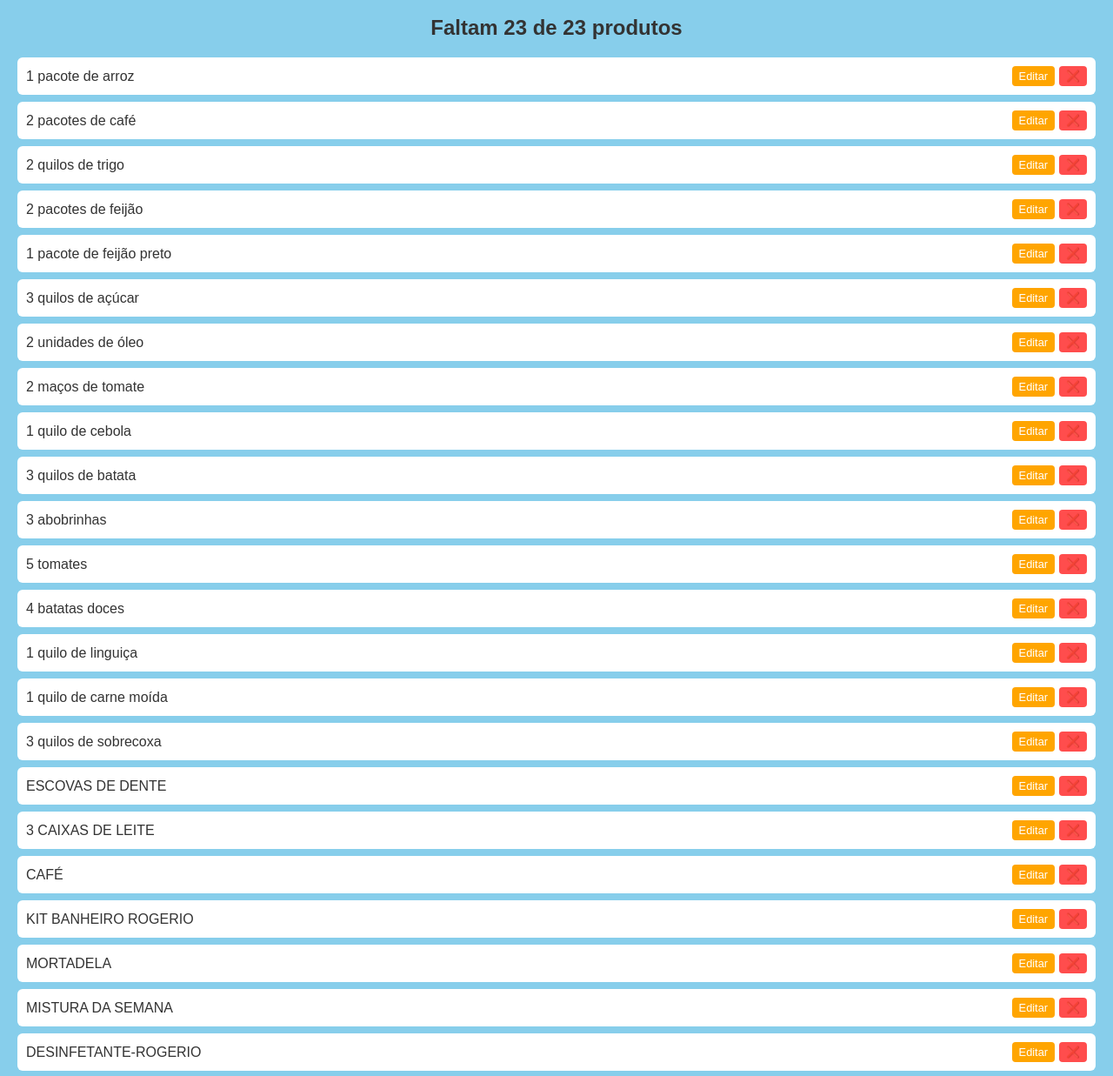
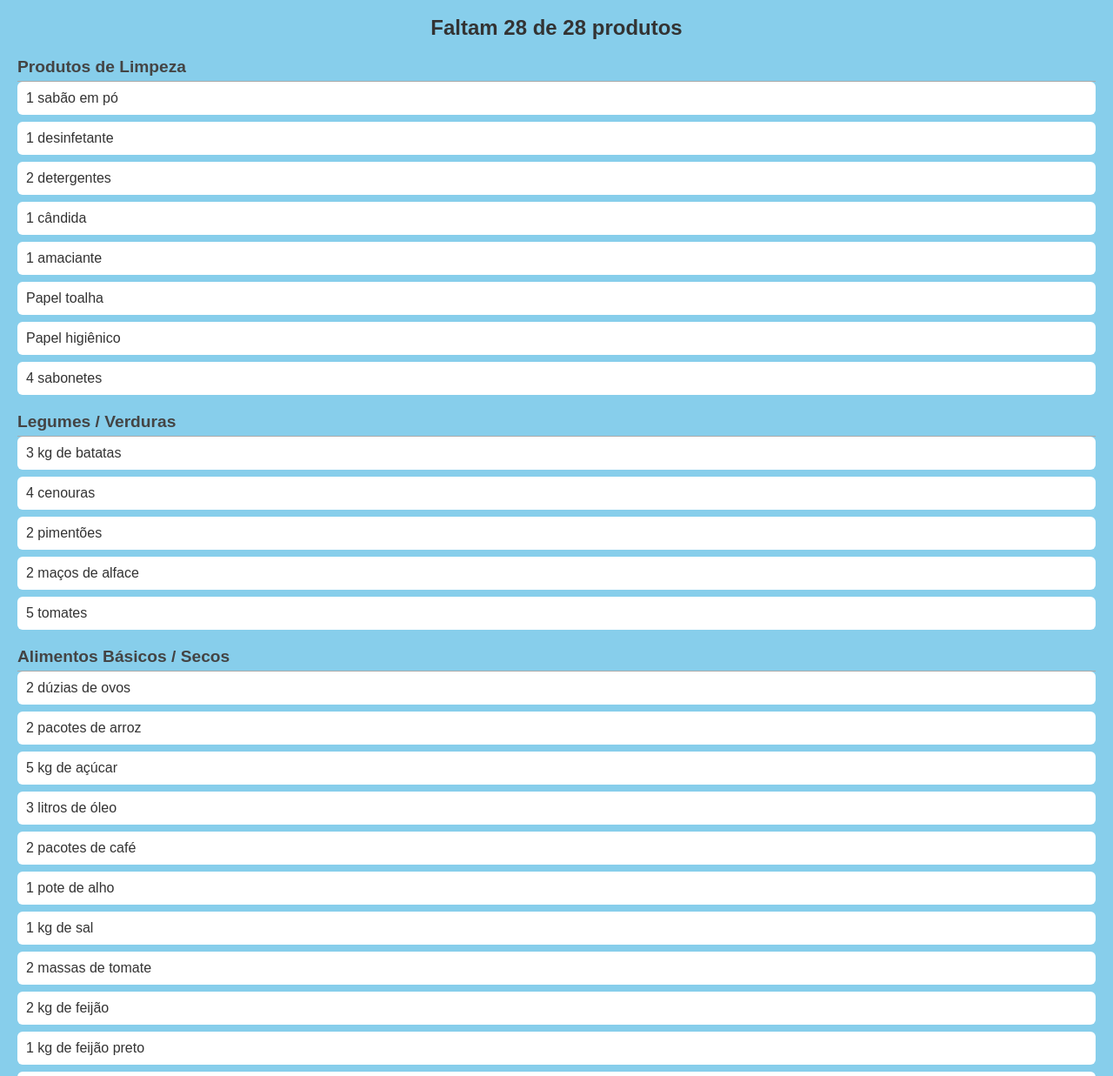
Before and after one commit to mapexonline/lista-de-compras, a plain HTML site: page index.html in a window 1280 px wide. Shown: the part 80-1317 px from the top of the page at 87% size. Drawn offline with Linux system fonts and the light colour scheme.

Commit message:
nova versao,com categorias

```diff
--- a/css.css
+++ b/css.css
@@ -1,9 +1,9 @@
 /* 🎨 Variáveis de cores para fácil modificação */
 :root {
-  --cor-fundo: #87CEEB;
+  --cor-fundo: #87ceeb;
   --cor-texto: #333;
-  --cor-header: #87CEEB;
-  --cor-footer: #B0C4DE;
+  --cor-header: #87ceeb;
+  --cor-footer: #b0c4de;
   --cor-item: #ffffff;
   --cor-item-checked: #c8e6c9;
   --cor-item-hover: #e0e0e0;
@@ -84,7 +84,7 @@ body {
   background-color: #c9f398;
   border: none;
   border-radius: 8px;
-  box-shadow: 0 4px 6px rgba(0,0,0,0.1);
+  box-shadow: 0 4px 6px rgba(0, 0, 0, 0.1);
   transition: background-color 0.3s, box-shadow 0.3s;
   margin-bottom: 10px; /* espaço extra entre botões */
 }
@@ -93,7 +93,7 @@ body {
   background-color: #d1f7a1;
   color: white;
   cursor: pointer;
-  box-shadow: 0 6px 10px rgba(0,0,0,0.15);
+  box-shadow: 0 6px 10px rgba(0, 0, 0, 0.15);
 }
 
 /* 📌 Rodapé */
@@ -178,3 +178,10 @@ body {
 .deletar-btn:hover {
   background-color: #ff8080;
 }
+#lista-section h3 {
+  margin-top: 20px;
+  font-size: 1.2em;
+  color: #444;
+  border-bottom: 1px solid #aaa;
+  padding-bottom: 5px;
+}
--- a/js.js
+++ b/js.js
@@ -1,134 +1,127 @@
-// Obter produtos do localStorage ou usar padrão inicial
-const produtosPadrao = [
-  "1 pacote de arroz",
-  "2 pacotes de café",
-  "2 quilos de trigo",
-  "2 pacotes de feijão",
-  "1 pacote de feijão preto",
-  "3 quilos de açúcar",
-  "2 unidades de óleo",
-  "2 maços de tomate",
-  "1 quilo de cebola",
-  "3 quilos de batata",
-  "3 abobrinhas",
-  "5 tomates",
-  "4 batatas doces",
-  "1 quilo de linguiça",
-  "1 quilo de carne moída",
-  "3 quilos de sobrecoxa",
-  "ESCOVAS DE DENTE",
-  "3 CAIXAS DE LEITE",
-  "CAFÉ",
-  "KIT BANHEIRO ROGERIO",
-  "MORTADELA",
-  "MISTURA DA SEMANA",
-  "DESINFETANTE-ROGERIO",
-];
+const categorias = {
+  "Produtos de Limpeza": [
+    "1 sabão em pó",
+    "1 desinfetante",
+    "2 detergentes",
+    "1 cândida",
+    "1 amaciante",
+    "Papel toalha",
+    "Papel higiênico",
+    "4 sabonetes",
+  ],
+  "Legumes / Verduras": [
+    "3 kg de batatas",
+    "4 cenouras",
+    "2 pimentões",
+    "2 maços de alface",
+    "5 tomates",
+  ],
+  "Alimentos Básicos / Secos": [
+    "2 dúzias de ovos",
+    "2 pacotes de arroz",
+    "5 kg de açúcar",
+    "3 litros de óleo",
+    "2 pacotes de café",
+    "1 pote de alho",
+    "1 kg de sal",
+    "2 massas de tomate",
+    "2 kg de feijão",
+    "1 kg de feijão preto",
+    "2 macarrão Ave Maria",
+  ],
+  "Laticínios / Derivados": [
+    "3 caixinhas de leite",
+    "2 latas de leite condensado",
+  ],
+  "Padaria / Diversos": ["1 pão sovado"],
+  Outros: ["Gás"],
+};
 
-let produtos =
-  JSON.parse(localStorage.getItem("produtos")) || produtosPadrao.slice();
-
-const listaEl = document.getElementById("lista");
-const contadorEl = document.getElementById("contador");
+let produtosMarcados = JSON.parse(localStorage.getItem("itensMarcados")) || [];
 
 function carregarLista() {
-  const salvos = JSON.parse(localStorage.getItem("itensMarcados") || "[]");
+  const listaEl = document.getElementById("lista");
   listaEl.innerHTML = "";
 
-  produtos.forEach((produto, i) => {
-    const li = document.createElement("li");
-    li.className = "item";
-    if (salvos.includes(i)) {
-      li.classList.add("checked");
-    }
+  let total = 0;
+  let marcados = 0;
 
-    const spanProduto = document.createElement("span");
-    spanProduto.textContent = produto;
-    spanProduto.style.flexGrow = "1";
+  Object.entries(categorias).forEach(([categoria, itens]) => {
+    const titulo = document.createElement("h3");
+    titulo.textContent = categoria;
+    listaEl.appendChild(titulo);
 
-    const btnEditar = document.createElement("button");
-    btnEditar.textContent = "Editar";
-    btnEditar.className = "editar-btn";
-    btnEditar.onclick = (event) => {
-      event.stopPropagation();
-      editarProduto(i);
-    };
+    const ul = document.createElement("ul");
+    ul.className = "lista";
 
-    const btnDeletar = document.createElement("button");
-    btnDeletar.textContent = "❌";
-    btnDeletar.className = "deletar-btn";
-    btnDeletar.onclick = (event) => {
-      event.stopPropagation();
-      deletarProduto(i);
-    };
+    const marcadosNaCategoria = [];
+    const naoMarcadosNaCategoria = [];
 
-    li.appendChild(spanProduto);
-    li.appendChild(btnEditar);
-    li.appendChild(btnDeletar);
+    itens.forEach((item, i) => {
+      const key = `${categoria}-${item}`;
+      if (produtosMarcados.includes(key)) {
+        marcadosNaCategoria.push(item);
+        marcados++;
+      } else {
+        naoMarcadosNaCategoria.push(item);
+      }
+      total++;
+    });
 
-    li.onclick = () => marcarItem(i);
-    listaEl.appendChild(li);
+    [...naoMarcadosNaCategoria, ...marcadosNaCategoria].forEach((item) => {
+      const key = `${categoria}-${item}`;
+      const li = document.createElement("li");
+      li.className = "item";
+      if (produtosMarcados.includes(key)) li.classList.add("checked");
+
+      li.onclick = () => marcarItem(key);
+
+      const spanProduto = document.createElement("span");
+      spanProduto.textContent = item;
+      spanProduto.style.flexGrow = "1";
+      li.appendChild(spanProduto);
+
+      ul.appendChild(li);
+    });
+
+    listaEl.appendChild(ul);
   });
 
-  atualizarContador(salvos.length);
+  atualizarContador(total - marcados, total);
 }
 
-function marcarItem(index) {
-  let salvos = JSON.parse(localStorage.getItem("itensMarcados") || "[]");
-  if (salvos.includes(index)) {
-    salvos = salvos.filter((i) => i !== index);
+function marcarItem(key) {
+  if (produtosMarcados.includes(key)) {
+    produtosMarcados = produtosMarcados.filter((i) => i !== key);
   } else {
-    salvos.push(index);
+    produtosMarcados.push(key);
   }
-  localStorage.setItem("itensMarcados", JSON.stringify(salvos));
+  localStorage.setItem("itensMarcados", JSON.stringify(produtosMarcados));
   carregarLista();
 }
 
-function atualizarContador(marcados) {
-  const total = produtos.length;
-  const faltam = total - marcados;
-  contadorEl.textContent = `Faltam ${faltam} de ${total} produtos`;
+function atualizarContador(faltam, total) {
+  document.getElementById(
+    "contador"
+  ).textContent = `Faltam ${faltam} de ${total} produtos`;
 }
 
 function resetarLista() {
   localStorage.removeItem("itensMarcados");
-  localStorage.removeItem("produtos");
-  produtos = produtosPadrao.slice();
+  produtosMarcados = [];
   carregarLista();
 }
 
-function editarProduto(index) {
-  const novoProduto = prompt("Digite o novo nome do produto:", produtos[index]);
-  if (novoProduto !== null && novoProduto.trim() !== "") {
-    produtos[index] = novoProduto.trim();
-    localStorage.setItem("produtos", JSON.stringify(produtos));
-    carregarLista();
-  }
-}
+function adicionarProduto() {
+  const nome = prompt("Digite o nome do novo produto:");
+  if (!nome) return;
 
-function deletarProduto(index) {
-  if (confirm("Tem certeza que deseja deletar este produto?")) {
-    produtos.splice(index, 1);
-    localStorage.setItem("produtos", JSON.stringify(produtos));
+  const categoria = prompt("Digite a categoria (existente ou nova):");
+  if (!categoria) return;
 
-    // Também remover do "itensMarcados" se estava marcado
-    let salvos = JSON.parse(localStorage.getItem("itensMarcados") || "[]");
-    salvos = salvos
-      .filter((i) => i !== index)
-      .map((i) => (i > index ? i - 1 : i));
-    localStorage.setItem("itensMarcados", JSON.stringify(salvos));
-
-    carregarLista();
-  }
-}
-
-function adicionarProduto() {
-  const novoProduto = prompt("Digite o nome do novo produto:");
-  if (novoProduto !== null && novoProduto.trim() !== "") {
-    produtos.push(novoProduto.trim());
-    localStorage.setItem("produtos", JSON.stringify(produtos));
-    carregarLista();
-  }
+  if (!categorias[categoria]) categorias[categoria] = [];
+  categorias[categoria].push(nome.trim());
+  carregarLista();
 }
 
 carregarLista();
```
